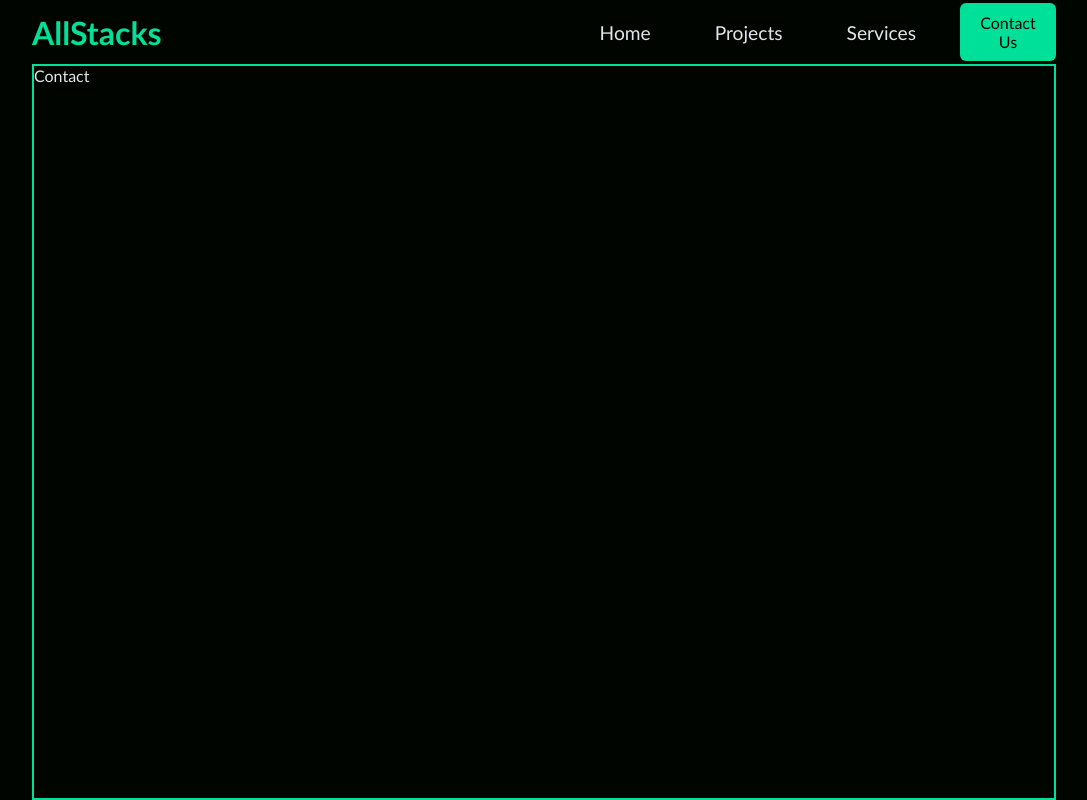
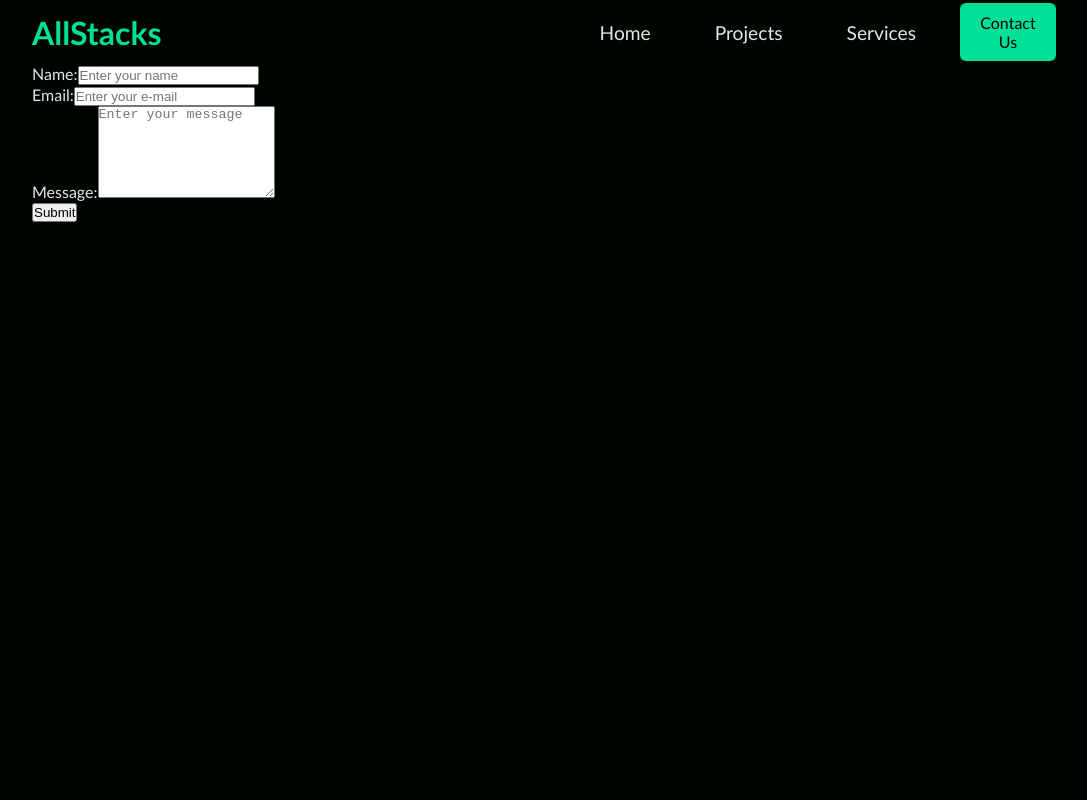
Before and after one commit to RowDev727/MySite, a React (Vite) app in the folder frontend/: page /contact in a window 1280 px wide. Shown: the top 800 px of the page, without its empty margins (96-1183 px from the left). Built offline with nearby package versions, Linux system fonts and the light colour scheme.

Commit message:
Form Validation

```diff
--- a/frontend/package.json
+++ b/frontend/package.json
@@ -14,7 +14,8 @@
     "react-dom": "^18.2.0",
     "react-icons": "^5.0.1",
     "react-router-dom": "^6.22.2",
-    "react-typed": "^2.0.12"
+    "react-typed": "^2.0.12",
+    "yup": "^1.4.0"
   },
   "devDependencies": {
     "@types/react": "^18.2.56",
--- a/frontend/src/components/app/App.jsx
+++ b/frontend/src/components/app/App.jsx
@@ -29,7 +29,6 @@ function App() {
         <Route path='/contact' element={<Contact/>}></Route>
       </Routes>
     </BrowserRouter>
-    <Newsletter />
     <Footer/>
   </div>
   )
--- a/frontend/src/pages/contact/Contact.jsx
+++ b/frontend/src/pages/contact/Contact.jsx
@@ -1,8 +1,94 @@
 import styles from './Contact.module.css'
+import Newsletter from '../../components/newsletter/Newsletter'
+import { useState } from 'react'
+import { object, string } from 'yup'
 
 const Contact = () => {
+  const [formData, setFormData] = useState({
+    name: "",
+    email: "",
+    message: ""
+  })
+
+  const [errors, setErrors] = useState({})
+
+  const validationSchema = object({
+    name: string().required('Please enter a name'),
+    email: string().email().required('Please enter an e-mail'),
+    message: string().required('Please enter a message')
+  })
+
+  const handleSubmit = async (e) => {
+    // Prevent Refresh
+    e.preventDefault()
+    // Validate Form and catch errors
+    try {
+      await validationSchema.validate(formData, {abortEarly:false})
+      console.log('Form Submitted', formData)
+    } catch (error) {
+      // Push any errors to newErrors object
+      const newErrors = {}
+      error.inner.forEach(err => {
+        newErrors[err.path] = err.message
+      })
+      // Show errors in dom
+      setErrors(newErrors)
+    }
+  }
+
+  const handleChange = (e) => {
+    const {name, value} = e.target
+
+    setFormData({
+      ...formData,
+      [name]: value,
+    })
+  }
+
   return (
-    <div className={`${styles.contactContainer} ${'page'} ${'container'}`}>Contact</div>
+    <>
+      <div className={`${styles.contactPageContainer}`}>
+        <div className={`${styles.contactFormContainer} container`}>
+          <form className={`${styles.contactForm}`} onSubmit={handleSubmit}>
+            <div className={`${styles.contactFormGroup}`}>
+              <label className={`${styles.contactFormLabel}`}>Name:</label>
+              <input
+                className={`${styles.contactFormInput}`}
+                type='text'
+                name='name'
+                value={formData.name}
+                placeholder='Enter your name'
+                onChange={handleChange} />
+                {errors.name && <div className={`${styles.contactFormError}`}>{errors.name}</div>}
+            </div>
+            <div className={`${styles.contactFormGroup}`}>
+              <label className={`${styles.contactFormLabel}`}>Email:</label>
+              <input
+                className={`${styles.contactFormInput}`}
+                type='text'
+                name='email'
+                value={formData.email}
+                placeholder='Enter your e-mail'
+                onChange={handleChange} />
+                {errors.email && <div className={`${styles.contactFormError}`}>{errors.email}</div>}
+            </div>
+            <div className={`${styles.contactFormGroup}`}>
+              <label className={`${styles.contactFormLabel}`}>Message:</label>
+              <textarea
+                className={`${styles.contactFormTextarea}`}
+                name='message'
+                rows='6'
+                placeholder='Enter your message'
+                onChange={handleChange}>
+              </textarea>
+              {errors.message && <div className={`${styles.contactFormError}`}>{errors.message}</div>}
+            </div>
+            <button className={`${styles.contactFormSubmitBtn}`} type='submit'>Submit</button>
+          </form>
+        </div>
+      </div>
+      <div><Newsletter /></div>
+    </>
   )
 }
 
--- a/frontend/src/pages/contact/Contact.module.css
+++ b/frontend/src/pages/contact/Contact.module.css
@@ -1,4 +1,5 @@
-.contactContainer {
-    border: 2px solid var(--color-primary-green);
+.contactPageContainer {
+    /* border: 2px solid var(--color-primary-green); */
     color: var(--color-grey-100);
+    height: calc(100vh - 4rem);
 }
```
Also changed, not shown: 1 other file (tests, documents, lock files or other folders).
